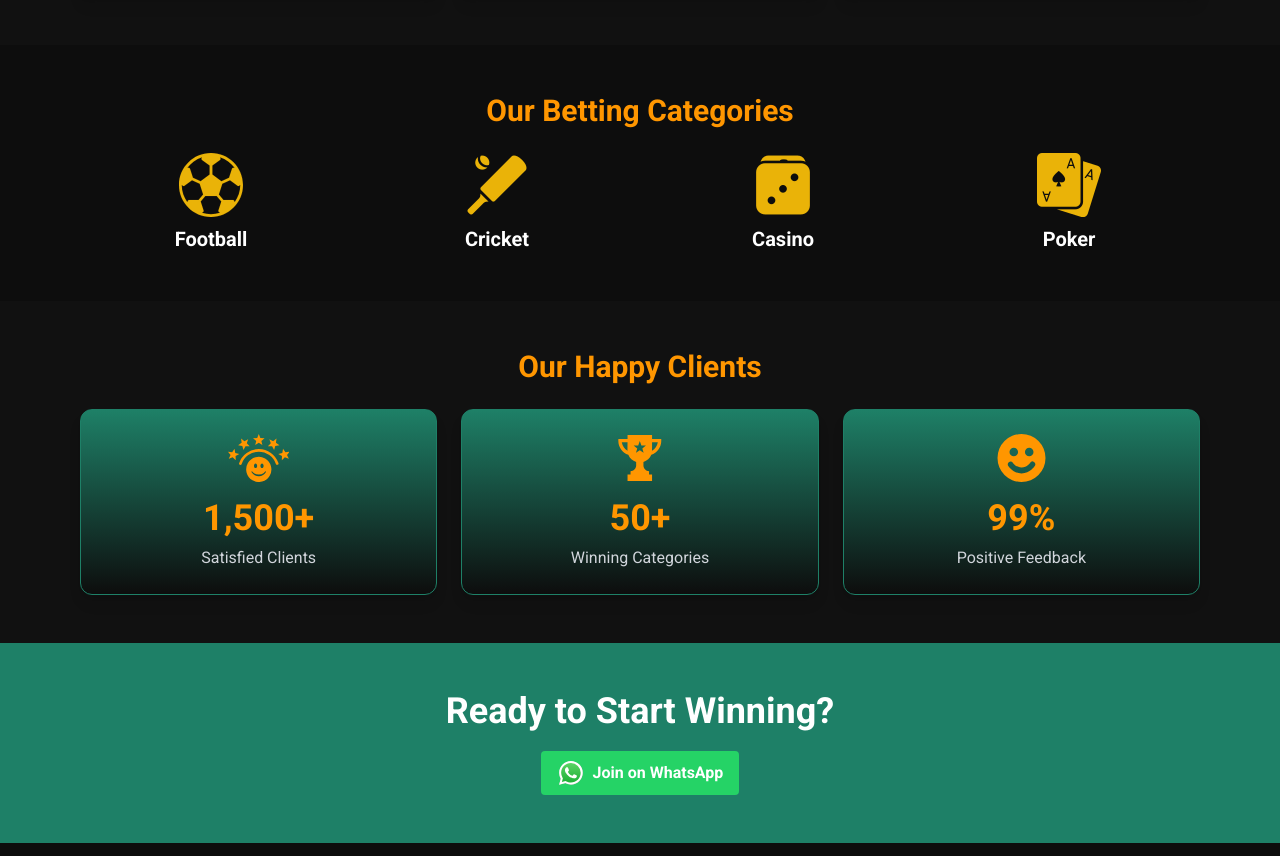
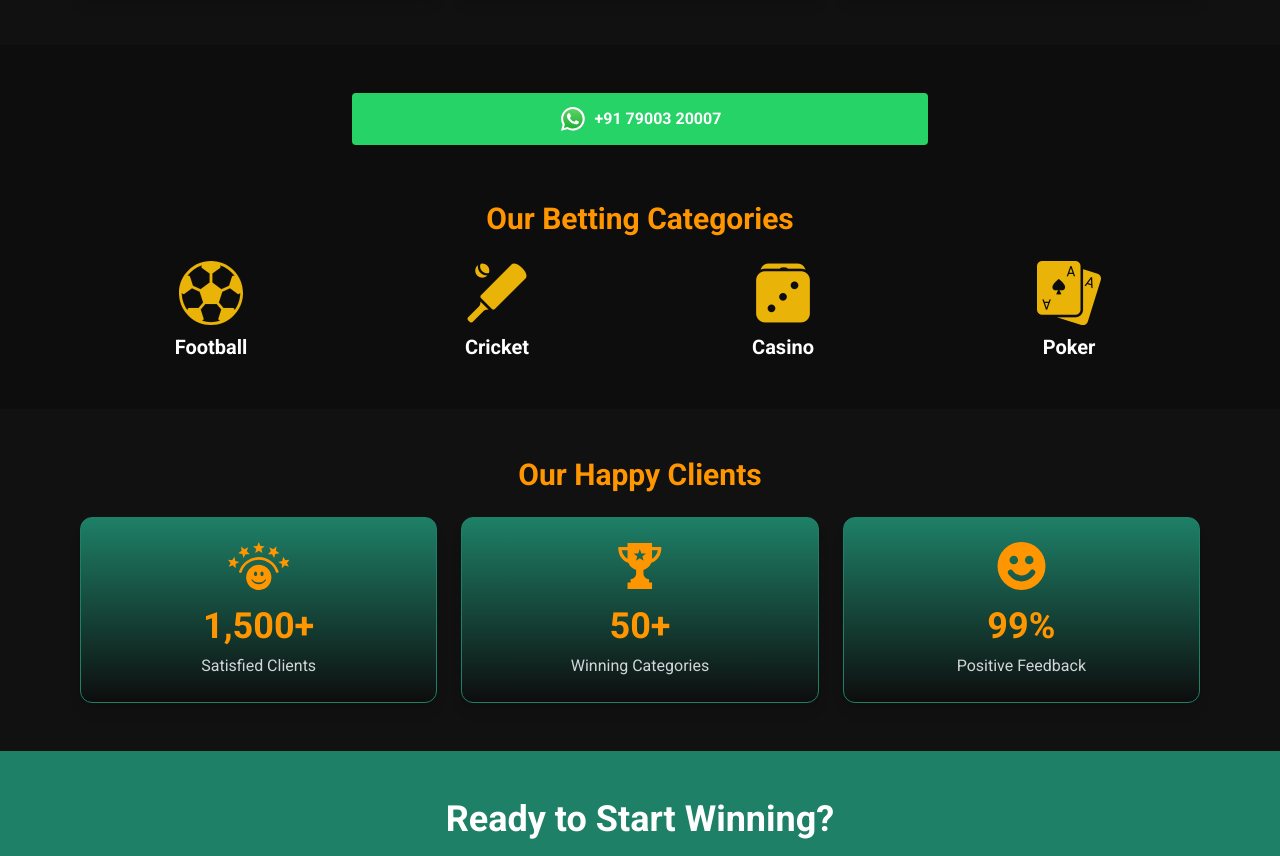
Before and after one commit to mohitlogicvine123/spbook.com-landing-page, a plain HTML site: page index.html in a window 1280 px wide. Shown: the part 975-1831 px from the top of the page. Drawn offline with nearby package versions, Linux system fonts and the light colour scheme.

Commit message:
code update

```diff
--- a/index.html
+++ b/index.html
@@ -68,7 +68,7 @@
 
     <!-- Why Choose Us Section -->
     <section id="why-choose" class="sm:py-12 py-10 bg-[#111111] text-center">
-        <div class="container xl:w-[90%] mx-auto">
+        <div class="container xl:w-[90%] mx-auto ">
             <h3 class="md:text-3xl text-2xl font-semibold text-[#FF9600]">Why Choose spbook?</h3>
             <div class="sm:mt-6 mt-4 grid grid-cols-1 md:grid-cols-3 sm:gap-6 gap-4 px-4">
                 <a href="https://wa.me/917900320007" class="p-4 border border-[#1e8067] rounded shadow-lg flex flex-col items-center hover:scale-105 transition">
@@ -93,7 +93,12 @@
 
     <!-- Our Betting Categories Section -->
     <section id="categories" class="sm:py-12 py-10 bg-[#0d0d0d] text-center">
-        <div class="container xl:w-[90%] mx-auto">
+        <div class="container xl:w-[90%] mx-auto max-sm:px-2">
+            <div class="sm:mb-14 mb-10 flex justify-center">
+                <a href="https://wa.me/917900320007" class=" inline-block md:w-[50%] w-full bg-[#25D366] text-white px-8 sm:py-3 py-2.5 rounded font-bold flex items-center justify-center gap-2 hover:bg-white hover:text-[#25D366] transition-all ease-in-out duration-300">
+                    <img src="whatsapp.svg" class="h-7" alt="WhatsApp"> +91 79003 20007
+                </a>
+            </div>
             <h3 class="md:text-3xl text-2xl font-semibold text-[#FF9600]">Our Betting Categories</h3>
             <div class="mt-6 grid grid-cols-2 md:grid-cols-4 gap-6 px-4">
                 <div class="flex flex-col items-center gap-2">
```
